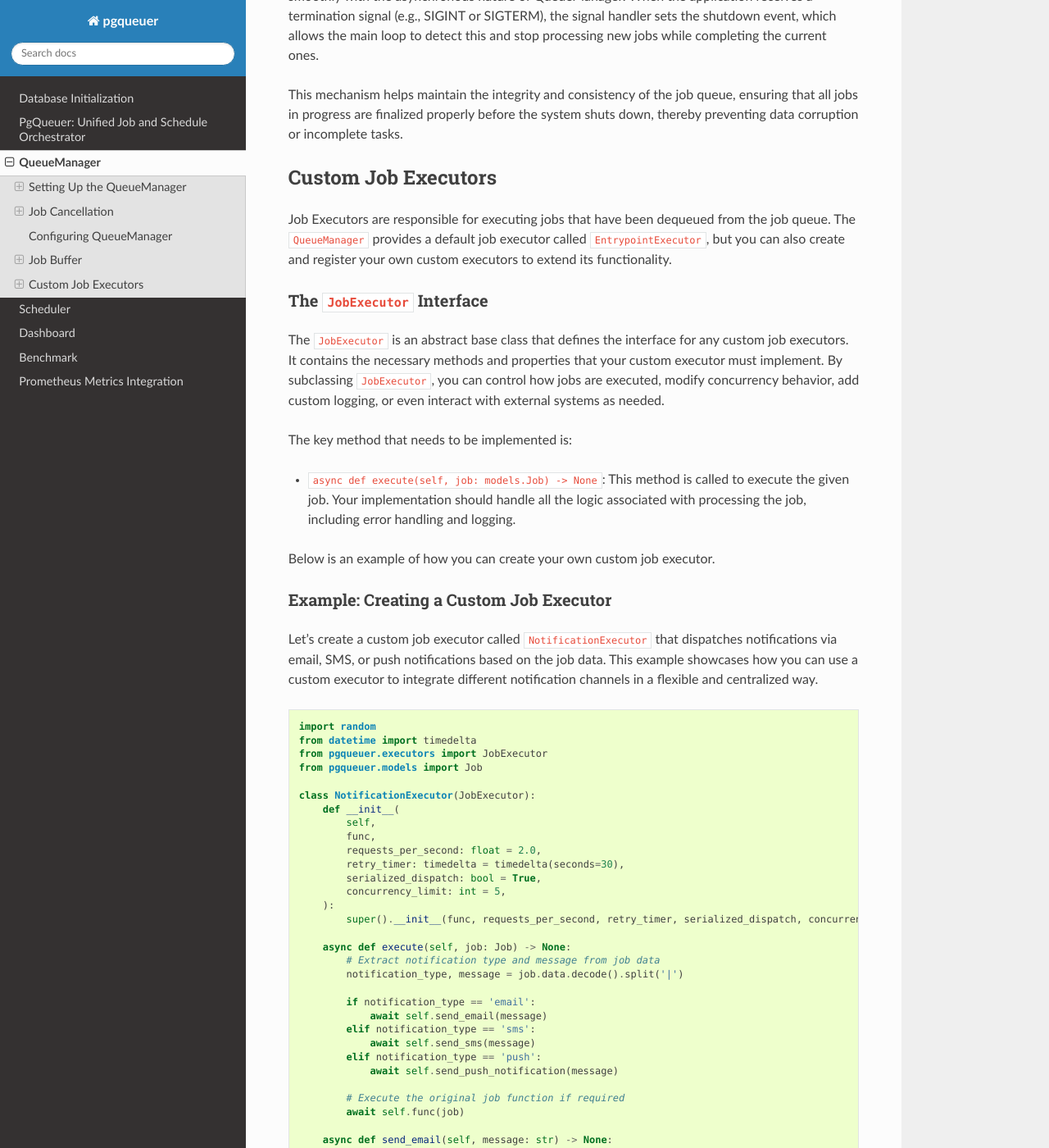
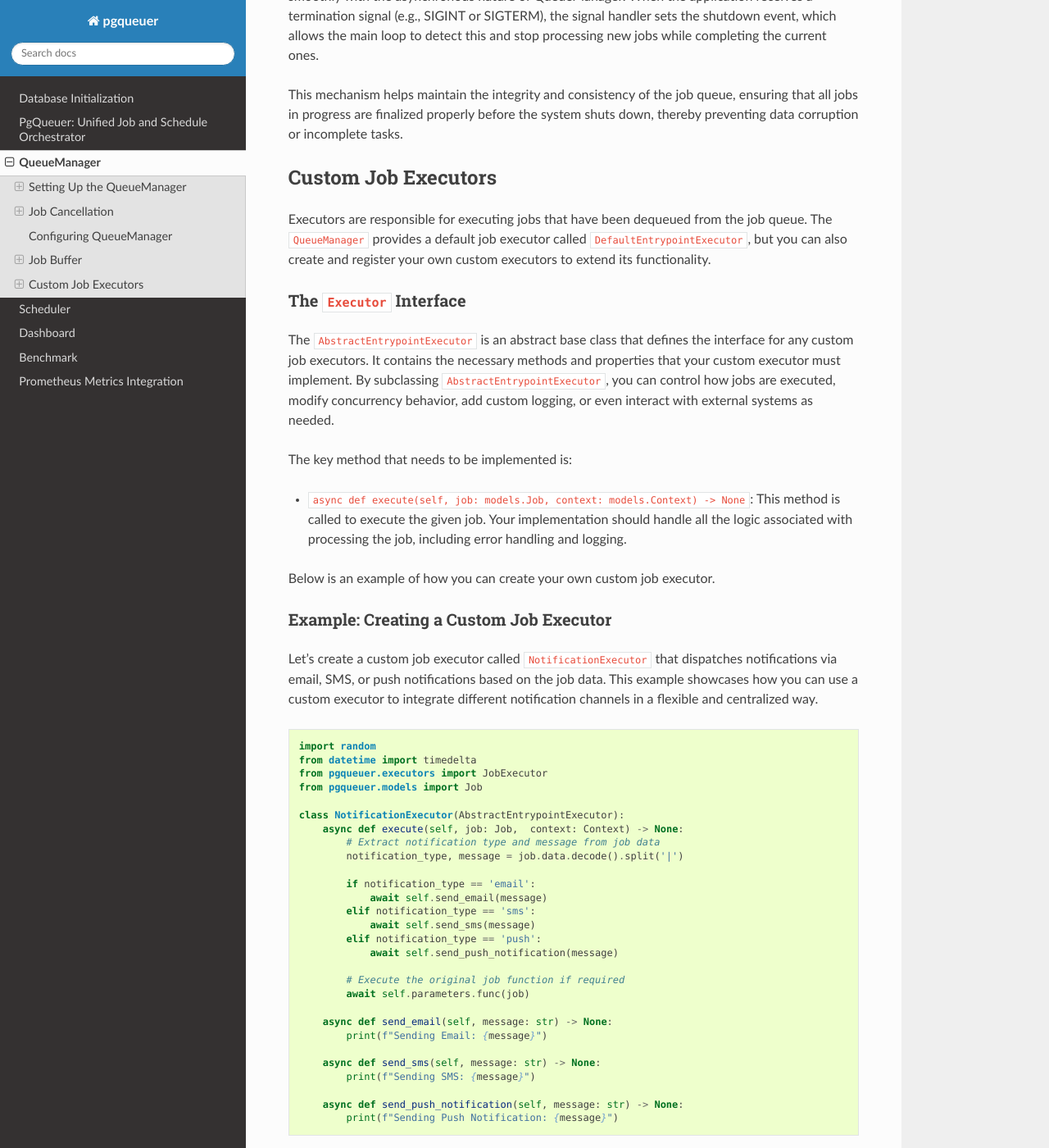
Before and after one commit to janbjorge/pgqueuer, a Sphinx documentation site: the page built from docs/queuemanager.md, in a window 1280 px wide and 1400 px high, scrolled down 5005 px. Shown: the whole window at 82% size. Built offline with Sphinx 7.4.7 and the Read the Docs theme 3.1.0, drawn with Linux system fonts in a browser that asks for light colours; pages that are not in the unit, such as notebooks, are missing from menus; some of the changed text lies outside the part shown.

Commit message:
Update docs

```diff
--- a/docs/queuemanager.md
+++ b/docs/queuemanager.md
@@ -182,15 +182,15 @@ This mechanism helps maintain the integrity and consistency of the job queue, en
 
 ## Custom Job Executors
 
-Job Executors are responsible for executing jobs that have been dequeued from the job queue. The `QueueManager` provides a default job executor called `EntrypointExecutor`, but you can also create and register your own custom executors to extend its functionality.
+Executors are responsible for executing jobs that have been dequeued from the job queue. The `QueueManager` provides a default job executor called `DefaultEntrypointExecutor`, but you can also create and register your own custom executors to extend its functionality.
 
-### The `JobExecutor` Interface
+### The `Executor` Interface
 
-The `JobExecutor` is an abstract base class that defines the interface for any custom job executors. It contains the necessary methods and properties that your custom executor must implement. By subclassing `JobExecutor`, you can control how jobs are executed, modify concurrency behavior, add custom logging, or even interact with external systems as needed.
+The `AbstractEntrypointExecutor` is an abstract base class that defines the interface for any custom job executors. It contains the necessary methods and properties that your custom executor must implement. By subclassing `AbstractEntrypointExecutor`, you can control how jobs are executed, modify concurrency behavior, add custom logging, or even interact with external systems as needed.
 
 The key method that needs to be implemented is:
 
-- `async def execute(self, job: models.Job) -> None`: This method is called to execute the given job. Your implementation should handle all the logic associated with processing the job, including error handling and logging.
+- `async def execute(self, job: models.Job, context: models.Context) -> None`: This method is called to execute the given job. Your implementation should handle all the logic associated with processing the job, including error handling and logging.
 
 Below is an example of how you can create your own custom job executor.
 
@@ -204,18 +204,8 @@ from datetime import timedelta
 from pgqueuer.executors import JobExecutor
 from pgqueuer.models import Job
 
-class NotificationExecutor(JobExecutor):
-    def __init__(
-        self,
-        func,
-        requests_per_second: float = 2.0,
-        retry_timer: timedelta = timedelta(seconds=30),
-        serialized_dispatch: bool = True,
-        concurrency_limit: int = 5,
-    ):
-        super().__init__(func, requests_per_second, retry_timer, serialized_dispatch, concurrency_limit)
-
-    async def execute(self, job: Job) -> None:
+class NotificationExecutor(AbstractEntrypointExecutor):
+    async def execute(self, job: Job,  context: Context) -> None:
         # Extract notification type and message from job data
         notification_type, message = job.data.decode().split('|')
 
@@ -227,7 +217,7 @@ class NotificationExecutor(JobExecutor):
             await self.send_push_notification(message)
 
         # Execute the original job function if required
-        await self.func(job)
+        await self.parameters.func(job)
 
     async def send_email(self, message: str) -> None:
         print(f"Sending Email: {message}")
```
Also changed, not shown: other parts of docs/queuemanager.md (+1 -1 lines).
